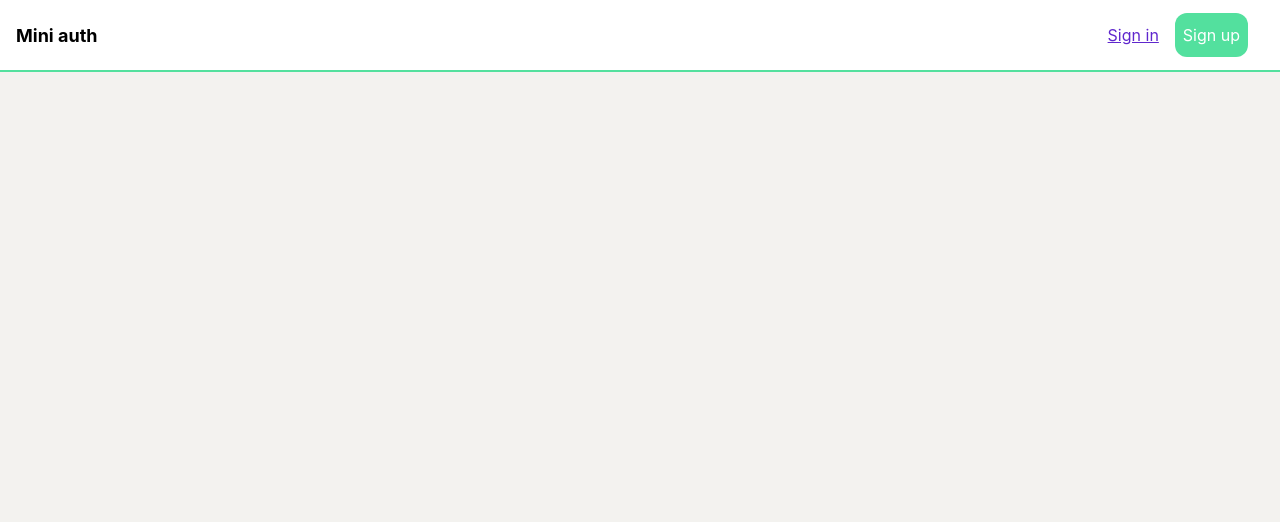
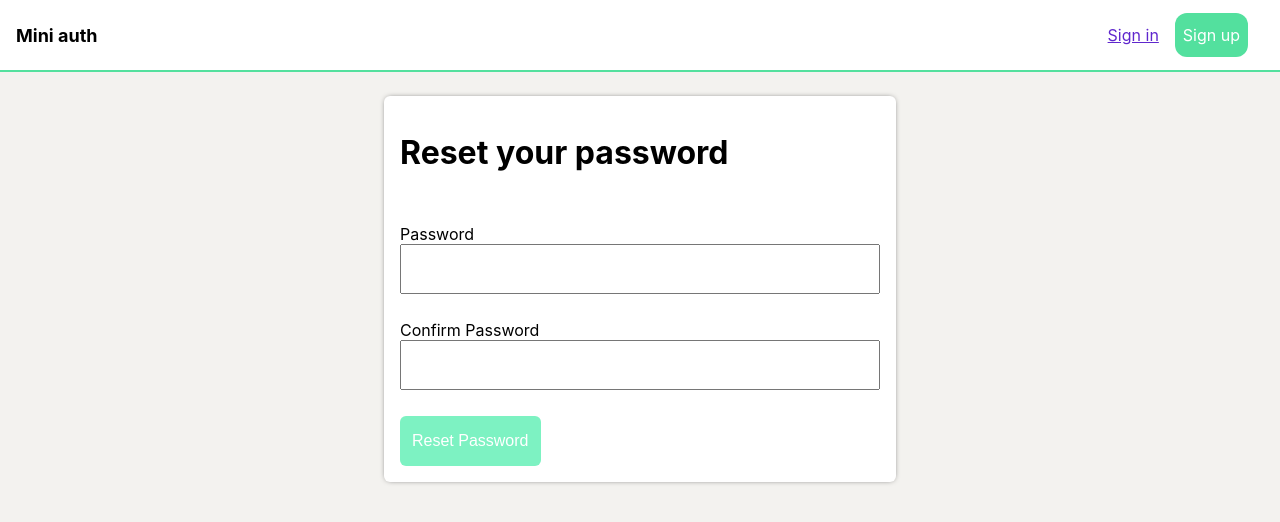
Before and after one commit to leoasimon/mini-auth_client, a React (Vite) app: page /reset-password in a window 1280 px wide. Shown: the top 522 px of the page. Built offline with nearby package versions, Linux system fonts and the light colour scheme; no server answers.

Commit message:
password reset: working version

```diff
--- a/src/Routes.tsx
+++ b/src/Routes.tsx
@@ -8,6 +8,8 @@ import { Settings } from "./features/settings/SettingsPage"
 import { SecuritySettings } from "./features/settings/SecuritySettings"
 import { VerifyEmail } from "./features/auth/VerifyEmail"
 import { SignupSuccess } from "./features/auth/SignupSuccess"
+import { ForgotPassword } from "./features/auth/ForgotPassword"
+import { ResetPassword } from "./features/auth/ResetPassword"
 
 export function AppRoutes() {
   return (
@@ -34,6 +36,8 @@ export function AppRoutes() {
       <Route path="/signup" element={<SignUp />} />
       <Route path="/verify-email" element={<VerifyEmail />} />
       <Route path="/signup-success" element={<SignupSuccess />} />
+      <Route path="/forgot-password" element={<ForgotPassword />} />
+      <Route path="/reset-password" element={<ResetPassword />} />
     </Routes>
   )
 }
--- /dev/null
+++ b/src/features/auth/ForgotPassword.tsx
@@ -0,0 +1,73 @@
+import { Form, Formik } from "formik"
+import { object, string } from "yup"
+import { useState } from "react"
+
+import { Card } from "../../components/Card/Card"
+import { TextField } from "../../components/TextField/TextField"
+import styles from "./Auth.module.css"
+import { Button } from "../../components/Button/Button"
+import { useAppDispatch, useAppSelector } from "../../app/hooks"
+import { forgotPwd, selectMessage, selectStatus } from "./authSlice"
+import { Alert } from "../../components/Alert/Alert"
+import * as authApi from "./authApi"
+
+const resetPwdSchema = object({
+  email: string()
+    .required("this field is required")
+    .email("Should be a valid email"),
+})
+
+export function ForgotPassword() {
+  const status = useAppSelector(selectStatus)
+  const [error, setError] = useState<string | null>(null)
+  const [loading, setLoading] = useState(false)
+  const [success, setSuccess] = useState(false)
+
+  const handleSubmit = async (value: { email: string }) => {
+    setLoading(true)
+    setError(null)
+    try {
+      await authApi.forgotPwd(value.email)
+      setSuccess(true)
+    } catch (err) {
+      setError(err.message)
+    } finally {
+      setLoading(false)
+    }
+  }
+  return (
+    <div className={styles.authLayout}>
+      <Card>
+        <div className={styles.authBody}>
+          <h1>Reset your password</h1>
+          {!loading && !success && !error ? <div>
+            <Alert visible={status === "failed"} type="error">
+              {error}
+            </Alert>
+            <Formik
+              onSubmit={handleSubmit}
+              initialValues={{ email: "" }}
+              validationSchema={resetPwdSchema}
+            >
+              {({ touched, isValid }) => (
+                <Form>
+                  <TextField
+                    label="Email adress"
+                    placeholder="Email adress"
+                    name="email"
+                  />
+                  <Button type="submit" disabled={!isValid || !touched.email}>
+                    Reset password
+                  </Button>
+                </Form>
+              )}
+            </Formik>
+          </div> : null }
+          {loading ? <p>Loading...</p> : null}
+          {success ? <Alert type="success">Success! Check your email for a reset link</Alert> : null}
+          {error ? <Alert type="error">{error}</Alert> : null }
+        </div>
+      </Card>
+    </div>
+  )
+}
--- /dev/null
+++ b/src/features/auth/ResetPassword.tsx
@@ -0,0 +1,104 @@
+import { useState } from "react"
+import { Form, Formik } from "formik"
+import { object, ref, string } from "yup"
+import { useNavigate, useSearchParams } from "react-router-dom"
+
+import { Card } from "../../components/Card/Card"
+import styles from "./Auth.module.css"
+import { TextField } from "../../components/TextField/TextField"
+import { Button } from "../../components/Button/Button"
+import * as authApi from "./authApi"
+import { Alert } from "../../components/Alert/Alert"
+
+type ResetPasswordFormValues = {
+  password: string
+  confirmPassword: string
+}
+
+const resetPwdSchema = object({
+  password: string().required("Password is required"),
+  confirmPassword: string()
+    .required("Confirm Password is required")
+    .oneOf([ref("password"), null], "Passwords must match"),
+})
+
+export function ResetPassword() {
+  const handleSubmit = async (values: ResetPasswordFormValues) => {
+    setIsLoading(true)
+    setError(null)
+    try {
+      await authApi.resetPwd(params.get("token"), values.password)
+      setError(null)
+      setSuccess(true)
+      redirectToLogin()
+    } catch (err) {
+      setError(err.message)
+    } finally {
+      setIsLoading(false)
+    }
+  }
+
+  const [params] = useSearchParams()
+  const navigate = useNavigate()
+  const [isLoading, setIsLoading] = useState(false)
+  const [error, setError] = useState<string | null>(null)
+  const [success, setSuccess] = useState(false)
+
+  const redirectToLogin = () => {
+    setTimeout(() => {
+      navigate("/signin")
+    }, 2000)
+  }
+
+  return (
+    <div className={styles.authLayout}>
+      <Card>
+        <div className={styles.authBody}>
+          <h1>Reset your password</h1>
+          {!error && !isLoading && !success ? (
+            <div>
+              <Alert visible={!!error} type="error">
+                {error}
+              </Alert>
+              <Formik
+                initialValues={{
+                  password: "",
+                  confirmPassword: "",
+                }}
+                onSubmit={handleSubmit}
+                validationSchema={resetPwdSchema}
+              >
+                {({ isValid, touched }) => (
+                  <Form>
+                    <TextField
+                      label="Password"
+                      name="password"
+                      type="password"
+                    />
+                    <TextField
+                      label="Confirm Password"
+                      name="confirmPassword"
+                      type="password"
+                    />
+                    <Button
+                      type="submit"
+                      disabled={!isValid || !touched.password}
+                    >
+                      Reset Password
+                    </Button>
+                  </Form>
+                )}
+              </Formik>
+            </div>
+          ) : null}
+          {isLoading ? <p>Loading...</p> : null}
+          {success ? (
+            <Alert type="success">
+              Success! You will now be redirected to the signin page
+            </Alert>
+          ) : null}
+        </div>
+      </Card>
+    </div>
+  )
+}
--- a/src/features/auth/SignIn.tsx
+++ b/src/features/auth/SignIn.tsx
@@ -1,6 +1,6 @@
 import { useEffect } from "react"
 import { Link, useLocation, useNavigate } from "react-router-dom"
-import { InferType, object, string } from "yup"
+import { object, string } from "yup"
 
 import styles from "./Auth.module.css"
 import { Form, Formik } from "formik"
@@ -52,7 +52,7 @@ export function SignIn() {
             onSubmit={handleSubmit}
             validationSchema={signinSchema}
           >
-            {({ errors, touched, isValid }) => (
+            {({ touched, isValid }) => (
               <Form>
                 <TextField type="email" name="email" placeholder="Email" />
                 <TextField
--- a/src/features/auth/authApi.ts
+++ b/src/features/auth/authApi.ts
@@ -25,6 +25,29 @@ export async function signup(email: string, password: string) {
     })
     return response.data
   } catch (e: any) {
+    throw new Error(e?.response?.data?.error || e.message)
+  }
+}
+
+export async function forgotPwd(email: string) {
+  try {
+    const response = await api.post("/forgot-password", {
+      email,
+    })
+    return response.data
+  } catch (e: any) {
+    throw new Error(e?.response?.data?.error || e.message)
+  }
+}
+
+export async function resetPwd(token: string, password: string) {
+  try {
+    const response = await api.post("/reset-password?token=" + token, {
+      password,
+    })
+    return response.data
+  } catch (e: any) {
+    console.error(e)
     throw new Error(e?.response?.data?.error || e.message)
   }
 }
--- a/src/features/auth/authSlice.ts
+++ b/src/features/auth/authSlice.ts
@@ -36,6 +36,14 @@ export const deleteAccount = createAsyncThunk(
   "auth/deleteAccount",
   async (password: string) => {
     const data = await authApi.deleteAccount(password)
+    return data
+  },
+)
+
+export const forgotPwd = createAsyncThunk(
+  "auth/resetPwd",
+  async (email: string) => {
+    const data = await authApi.forgotPwd(email)
     return data
   },
 )
@@ -123,6 +131,17 @@ export const authSlice = createSlice({
         state.user = null
         localStorage.removeItem("auth_token")
       })
+      .addCase(forgotPwd.pending, (state) => {
+        state.status = "pending"
+      })
+      .addCase(forgotPwd.rejected, (state, action) => {
+        state.status = "failed"
+        state.message = action.error.message || ""
+      })
+      .addCase(forgotPwd.fulfilled, (state) => {
+        state.status = "idle"
+      })
+
   },
 })
 
```
Also changed, not shown: src/features/auth/ResetPasswordSuccess.tsx (added, +17 -0 lines).
